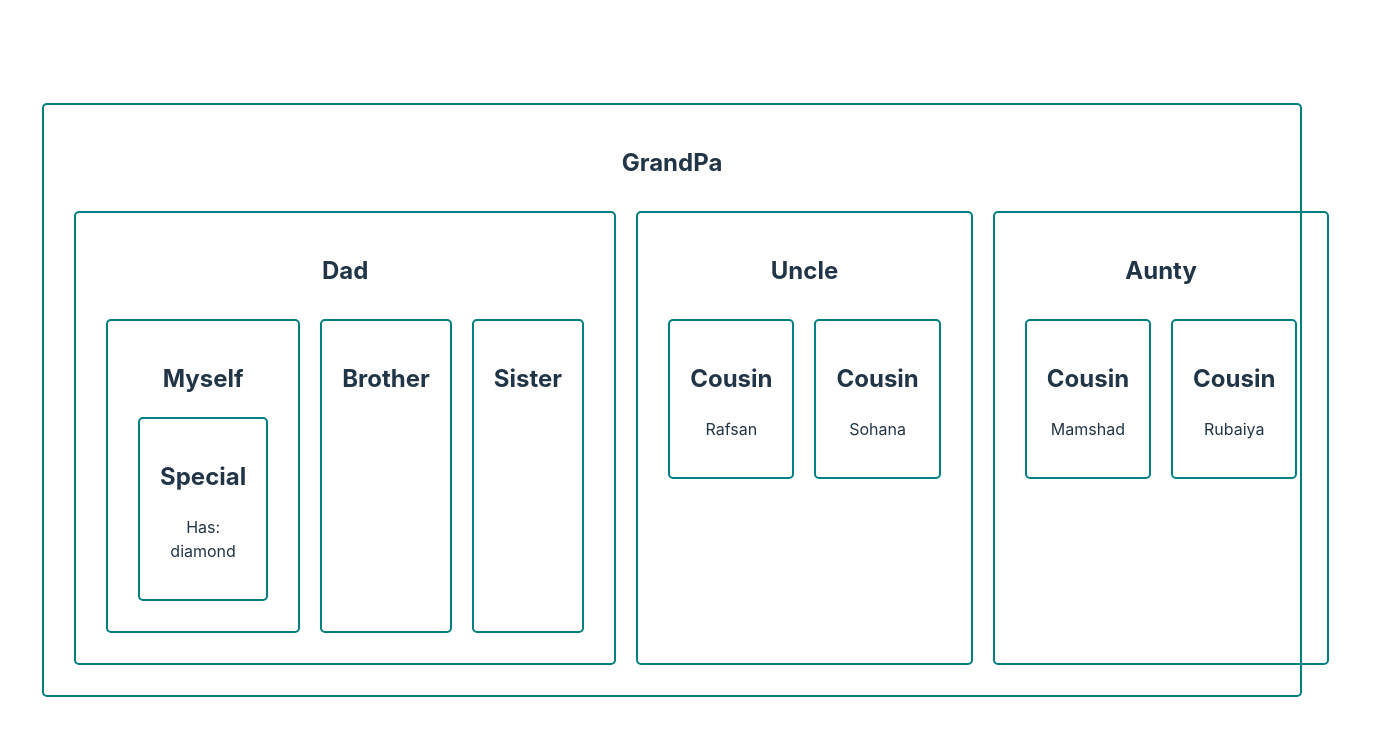
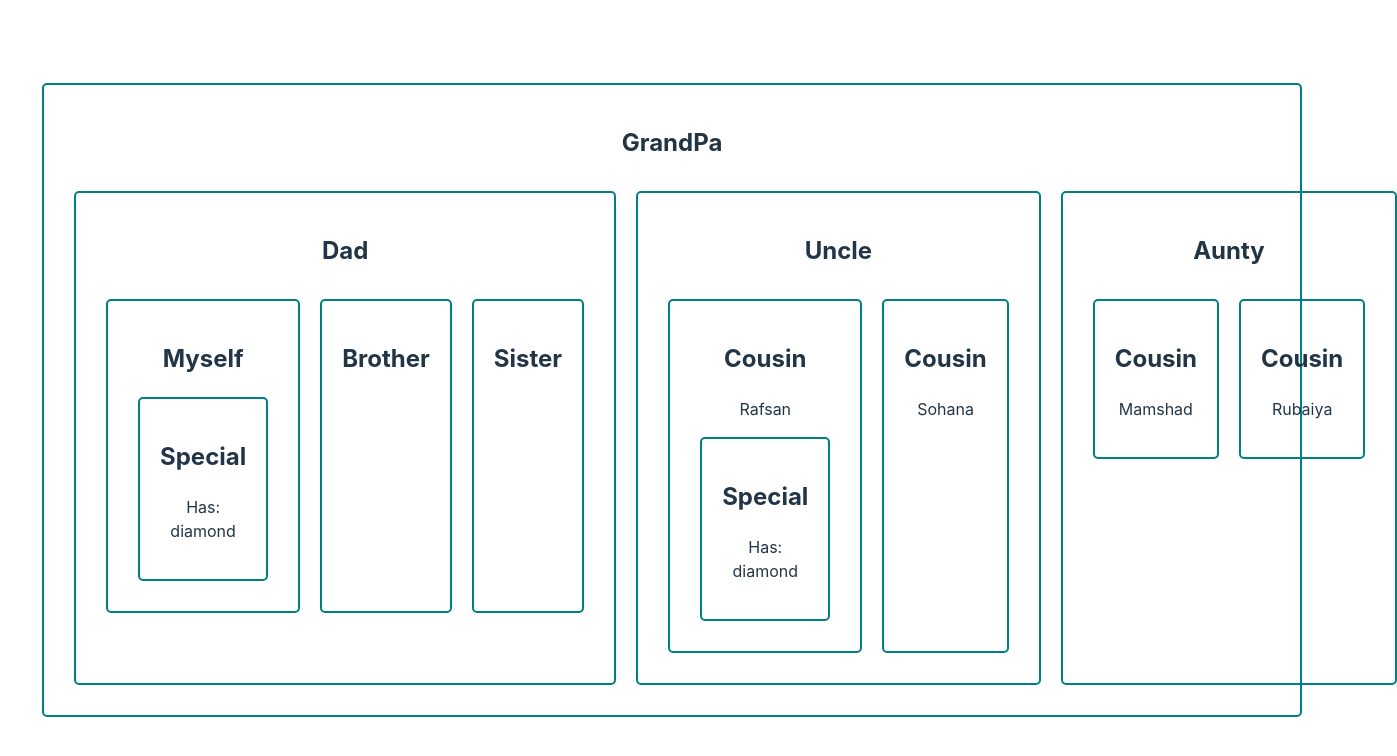
Before and after one commit to Mmsshakil/react-form-master, a React (Vite) app: page / in a window 1280 px wide. Shown: the top 756 px of the page, 1397 px wide, since content can reach past the window. Built offline with nearby package versions, Linux system fonts and the light colour scheme.

Commit message:
asset added in uncle

```diff
--- a/src/Components/Cousin/Cousin.jsx
+++ b/src/Components/Cousin/Cousin.jsx
@@ -1,9 +1,13 @@
+import Special from "../Special/Special";
 
-const Cousin = ({name}) => {
+const Cousin = ({ name, asset }) => {
     return (
         <div>
             <h2>Cousin</h2>
             <p>{name}</p>
+            <section>
+                {asset && <Special asset={asset}></Special>}
+            </section>
         </div>
     );
 };
--- a/src/Components/GrandPa/GrandPa.jsx
+++ b/src/Components/GrandPa/GrandPa.jsx
@@ -12,7 +12,7 @@ const GrandPa = () => {
             <h2>GrandPa</h2>
             <section className="flex">
                 <Dad asset={asset}></Dad>
-                <Uncle></Uncle>
+                <Uncle asset={asset}></Uncle>
                 <Aunty></Aunty>
             </section>
         </div>
--- a/src/Components/Uncle/Uncle.jsx
+++ b/src/Components/Uncle/Uncle.jsx
@@ -1,11 +1,11 @@
 import Cousin from "../Cousin/Cousin";
 
-const Uncle = () => {
+const Uncle = ({asset}) => {
     return (
         <div>
             <h2>Uncle</h2>
             <section className="flex">
-                <Cousin name={'Rafsan'}></Cousin>
+                <Cousin name={'Rafsan'} asset={asset}></Cousin>
                 <Cousin name={'Sohana'}></Cousin>
             </section>
         </div>
```
